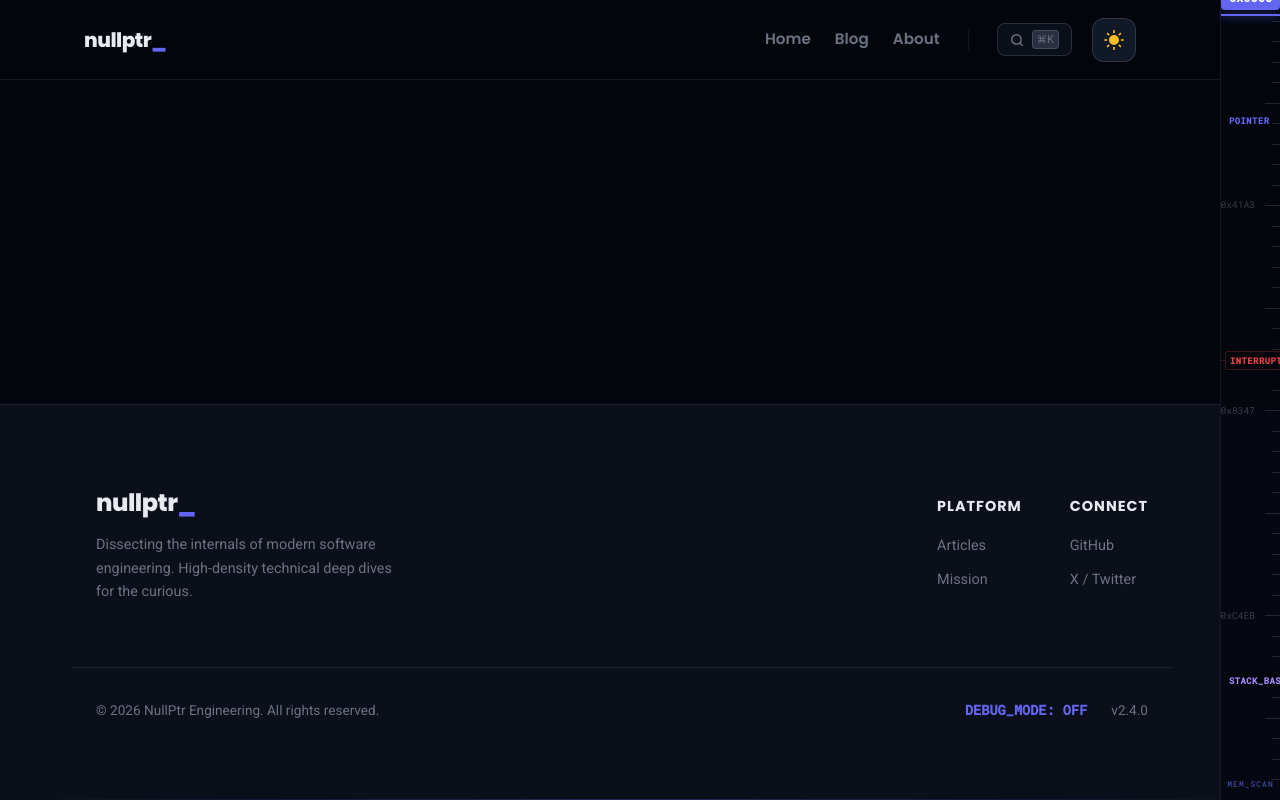
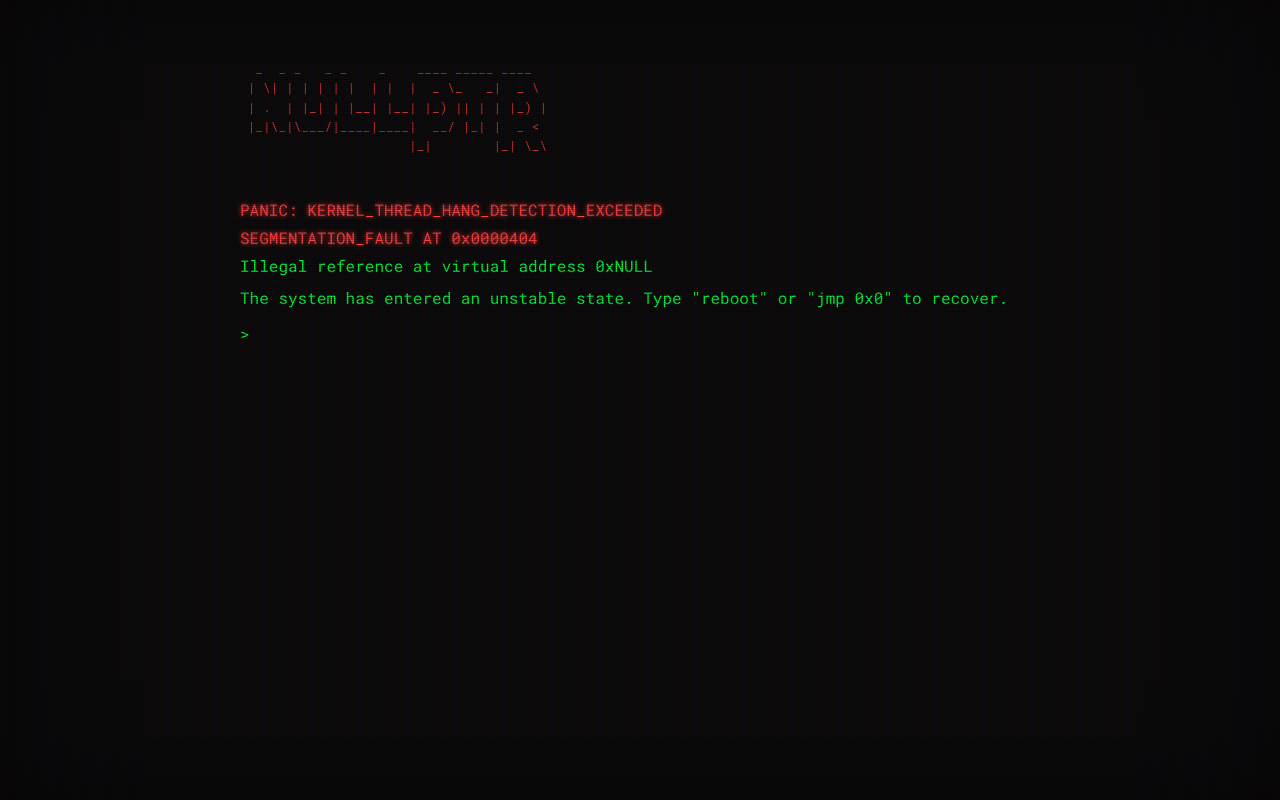
Before and after one commit to Princen08/nullptr, a React (Vite) app: page /404 in a window 1280 px wide. Built offline with nearby package versions, Linux system fonts and the light colour scheme.

Commit message:
Feature: Add Interactive 'Memory Space Error' 404 Terminal

```diff
--- a/src/App.jsx
+++ b/src/App.jsx
@@ -8,12 +8,19 @@ import DNSBlog from './pages/DNSBlog';
 import TLSBlog from './pages/TLSBlog';
 import EventLoopBlog from './pages/EventLoopBlog';
 import About from './pages/About';
+import NotFound from './pages/NotFound';
 import CommandPalette from './components/CommandPalette';
 import MemoryScrollbar from './components/MemoryScrollbar';
 
 function App() {
   return (
     <div style={{ display: 'flex', flexDirection: 'column', minHeight: '100vh' }}>
+      <Routes>
+        {/* Full screen 404 - no Nav/Footer */}
+        <Route path="/404" element={<NotFound />} />
+
+        <Route path="*" element={
+          <>
             <Nav />
             <MemoryScrollbar />
             <main style={{ flex: 1, paddingTop: '80px', paddingRight: 'var(--scrollbar-width, 60px)' }}>
@@ -24,9 +31,14 @@ function App() {
                 <Route path="/blog/event-loop-explained" element={<EventLoopBlog />} />
                 <Route path="/blog/:slug" element={<DNSBlog />} />
                 <Route path="/about" element={<About />} />
+                <Route path="*" element={<NotFound />} />
               </Routes>
             </main>
             <Footer />
+          </>
+        } />
+      </Routes>
+
       <Analytics />
       <CommandPalette />
 
--- /dev/null
+++ b/src/pages/NotFound.jsx
@@ -0,0 +1,141 @@
+import { useState, useEffect, useRef } from 'react';
+import { useNavigate } from 'react-router-dom';
+import { T } from '../theme';
+
+export default function NotFound() {
+  const [input, setInput] = useState('');
+  const [history, setHistory] = useState([
+    { type: 'error', text: 'PANIC: KERNEL_THREAD_HANG_DETECTION_EXCEEDED' },
+    { type: 'error', text: 'SEGMENTATION_FAULT AT 0x0000404' },
+    { type: 'info', text: 'Illegal reference at virtual address 0xNULL' },
+    { type: 'info', text: '' },
+    { type: 'prompt', text: 'The system has entered an unstable state. Type "reboot" or "jmp 0x0" to recover.' }
+  ]);
+  const navigate = useNavigate();
+  const inputRef = useRef(null);
+
+  useEffect(() => {
+    inputRef.current?.focus();
+    // Keep focus even if clicked elsewhere
+    const handleClick = () => inputRef.current?.focus();
+    window.addEventListener('click', handleClick);
+    return () => window.removeEventListener('click', handleClick);
+  }, []);
+
+  const handleCommand = (e) => {
+    if (e.key === 'Enter') {
+      const cmd = input.trim().toLowerCase();
+      const newHistory = [...history, { type: 'cmd', text: `> ${input}` }];
+
+      if (cmd === 'reboot' || cmd === 'jmp 0x0' || cmd === 'home') {
+        newHistory.push({ type: 'success', text: 'Initializing system recovery...' });
+        newHistory.push({ type: 'success', text: 'Jump successful. Returning to head...' });
+        setHistory(newHistory);
+        setTimeout(() => navigate('/'), 800);
+      } else if (cmd === 'ls') {
+        newHistory.push({ type: 'info', text: 'total 0' });
+        newHistory.push({ type: 'info', text: 'drwxr-xr-x  2 root  root  64 Mar 15 17:14 .' });
+        newHistory.push({ type: 'info', text: 'drwxr-xr-x  2 root  root  64 Mar 15 17:14 ..' });
+        setHistory(newHistory);
+      } else if (cmd === 'help') {
+        newHistory.push({ type: 'info', text: 'Available instructions: reboot, jmp 0x0, home, ls, help, whoami' });
+        setHistory(newHistory);
+      } else if (cmd === 'whoami') {
+        newHistory.push({ type: 'info', text: 'lost_soul_in_address_space' });
+        setHistory(newHistory);
+      } else if (cmd === '') {
+        setHistory(newHistory);
+      } else {
+        newHistory.push({ type: 'error', text: `UNKNOWN_INSTRUCTION: ${cmd}` });
+        setHistory(newHistory);
+      }
+
+      setInput('');
+      // Scroll to bottom after state update
+      setTimeout(() => {
+        window.scrollTo(0, document.body.scrollHeight);
+      }, 0);
+    }
+  };
+
+  return (
+    <div style={{
+      minHeight: '100vh',
+      background: '#0a0a0a',
+      color: '#00ff41', // Classic Terminal Green
+      fontFamily: 'Roboto Mono, monospace',
+      padding: '40px 20px',
+      fontSize: '1rem',
+      lineHeight: '1.5',
+      cursor: 'text',
+      position: 'relative',
+      overflow: 'hidden'
+    }}>
+      {/* Scanline Effect */}
+      <div style={{
+        position: 'fixed',
+        inset: 0,
+        background: 'linear-gradient(rgba(18, 16, 16, 0) 50%, rgba(0, 0, 0, 0.25) 50%), linear-gradient(90deg, rgba(255, 0, 0, 0.06), rgba(0, 255, 0, 0.02), rgba(0, 0, 255, 0.06))',
+        zIndex: 2,
+        backgroundSize: '100% 2px, 3px 100%',
+        pointerEvents: 'none'
+      }} />
+
+      {/* CRT Vignette */}
+      <div style={{
+        position: 'fixed',
+        inset: 0,
+        boxShadow: 'inset 0 0 100px rgba(0,0,0,0.5)',
+        zIndex: 3,
+        pointerEvents: 'none'
+      }} />
+
+      <div style={{ maxWidth: '800px', margin: '0 auto', position: 'relative', zIndex: 1 }}>
+        <div style={{ marginBottom: '24px', opacity: 0.8 }}>
+          <pre style={{ fontSize: '0.8rem', color: '#ff4444' }}>{`
+  _  _ _   _ _    _    ____ _____ ____
+ | \\| | | | | |  | |  |  _ \\_   _|  _ \\
+ | .  | |_| | |__| |__| |_) || | | |_) |
+ |_|\\_|\\___/|____|____|  __/ |_| |  _ <
+                      |_|        |_| \\_\\
+          `}</pre>
+        </div>
+
+        <div style={{ display: 'flex', flexDirection: 'column', gap: '4px' }}>
+          {history.map((line, i) => (
+            <div key={i} style={{
+              color: line.type === 'error' ? '#ff4444' :
+                     line.type === 'success' ? '#60efff' :
+                     line.type === 'cmd' ? '#fff' : '#00ff41',
+              textShadow: line.type === 'error' ? '0 0 5px #ff4444' : 'none'
+            }}>
+              {line.text}
+            </div>
+          ))}
+        </div>
+
+        <div style={{ display: 'flex', marginTop: '12px' }}>
+          <span style={{ marginRight: '8px' }}>&gt;</span>
+          <input
+            ref={inputRef}
+            type="text"
+            value={input}
+            onChange={(e) => setInput(e.target.value)}
+            onKeyDown={handleCommand}
+            autoFocus
+            style={{
+              background: 'transparent',
+              border: 'none',
+              outline: 'none',
+              color: '#fff',
+              fontFamily: 'inherit',
+              fontSize: 'inherit',
+              width: '100%',
+              caretColor: '#00ff41'
+            }}
+          />
+        </div>
+      </div>
+    </div>
+  );
+}
```
Lines whose indentation alone changed are shown as unchanged.
